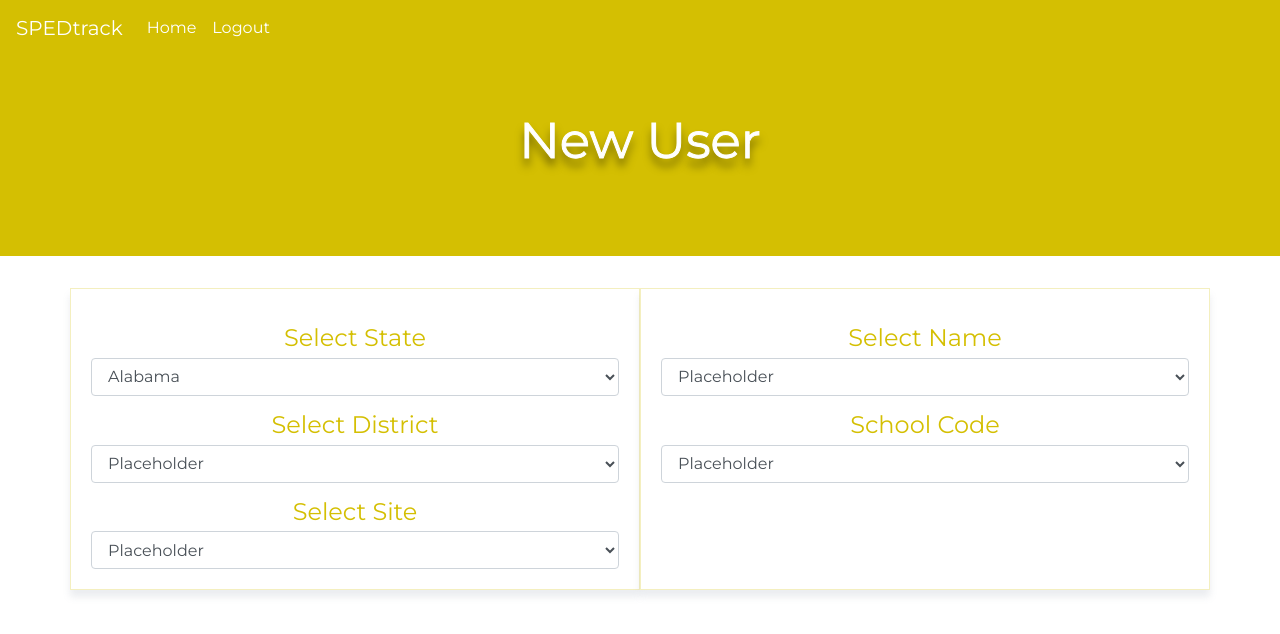
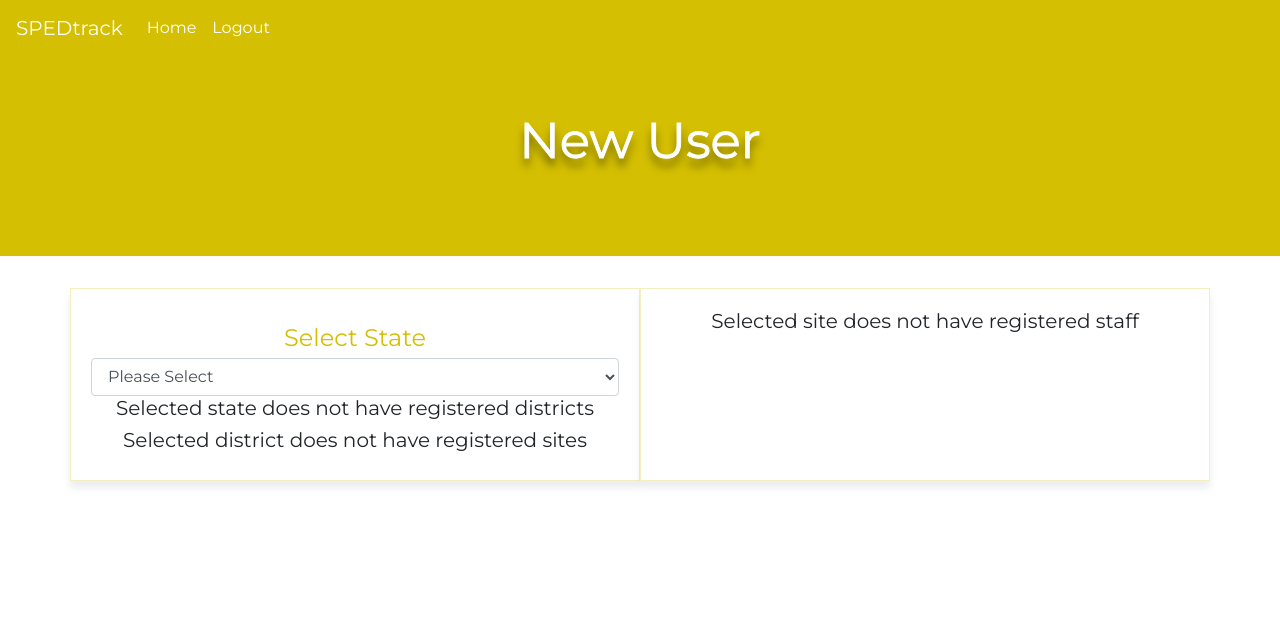
Before and after one commit to rcliffd/spedtrack, a React (Create React App) app: page /NewUser in a window 1280 px wide. Shown: the top 634 px of the page. Built offline with nearby package versions, Linux system fonts and the light colour scheme.

Commit message:
Changes/additions of get routes to State collection in order to populate with related districts

```diff
--- a/controllers/districtsController.js
+++ b/controllers/districtsController.js
@@ -3,7 +3,8 @@
 module.exports = {
     findAll: function(req, res) {
       db.District
-        .find(req.query)
+        .findOne({stateName : req.params.USstate})
+        .populate()
         .then(dbModel => res.json(dbModel))
         .catch(err => res.status(422).json(err));
     },
--- a/controllers/statesController.js
+++ b/controllers/statesController.js
@@ -1,9 +1,10 @@
 const db = require("../models/state");
 
 module.exports = {
-    findAll: function(req, res) {
+    findOne: function(req, res) {
       db.State
-        .find(req.query)
+        .findOne({ stateName : req.params.stateName})
+        .populate("districts")
         .then(dbModel => res.json(dbModel))
         .catch(err => res.status(422).json(err));
     },
--- a/routes/api/districts.js
+++ b/routes/api/districts.js
@@ -1,8 +1,8 @@
 const router = require("express").Router();
 const districtsController = require("../../controllers/districtsController");
 
-// Matches with "/api/states"
-router.route("/")
+// Matches with "/api/districts/:USstate"
+router.route("/:USstate")
   .get(districtsController.findAll);
 
 
--- a/routes/api/states.js
+++ b/routes/api/states.js
@@ -1,9 +1,9 @@
 const router = require("express").Router();
 const statesController = require("../../controllers/statesController");
 
-// Matches with "/api/states"
-router.route("/")
-  .get(statesController.findAll);
+// Matches with "/api/states/:stateName"
+router.route("/:stateName")
+  .get(statesController.findOne);
 
 
 // Matches with "/api/states/:id"
--- /dev/null
+++ b/src/components/NewUser/FormBtn.js
@@ -0,0 +1,11 @@
+import React from "react";
+
+function FormBtn(props) {
+    return (
+        <button {...props} className="btn btn-outline-secondary">
+            {props.children}
+        </button>
+    );
+}
+
+export default FormBtn
--- a/src/components/NewUser/NewUserState.js
+++ b/src/components/NewUser/NewUserState.js
@@ -6,59 +6,60 @@
 
             <div>
             <h4>Select State</h4>
-                        <select className="form-control" name="selectState" onChange={props.handleInputChange}>
+                        <select className="form-control" name="selectState" onChange={props.handleStateClicked}>
 
-                        <option value="AL">Alabama</option>
-                        <option value="AK">Alaska</option>
-                        <option value="AZ">Arizona</option>
-                        <option value="AR">Arkansas</option>
-                        <option value="CA">California</option>
-                        <option value="CO">Colorado</option>
-                        <option value="CT">Connecticut</option>
-                        <option value="DE">Delaware</option>
-                        <option value="DC">District Of Columbia</option>
-                        <option value="FL">Florida</option>
-                        <option value="GA">Georgia</option>
-                        <option value="HI">Hawaii</option>
-                        <option value="ID">Idaho</option>
-                        <option value="IL">Illinois</option>
-                        <option value="IN">Indiana</option>
-                        <option value="IA">Iowa</option>
-                        <option value="KS">Kansas</option>
-                        <option value="KY">Kentucky</option>
-                        <option value="LA">Louisiana</option>
-                        <option value="ME">Maine</option>
-                        <option value="MD">Maryland</option>
-                        <option value="MA">Massachusetts</option>
-                        <option value="MI">Michigan</option>
-                        <option value="MN">Minnesota</option>
-                        <option value="MS">Mississippi</option>
-                        <option value="MO">Missouri</option>
-                        <option value="MT">Montana</option>
-                        <option value="NE">Nebraska</option>
-                        <option value="NV">Nevada</option>
-                        <option value="NH">New Hampshire</option>
-                        <option value="NJ">New Jersey</option>
-                        <option value="NM">New Mexico</option>
-                        <option value="NY">New York</option>
-                        <option value="NC">North Carolina</option>
-                        <option value="ND">North Dakota</option>
-                        <option value="OH">Ohio</option>
-                        <option value="OK">Oklahoma</option>
-                        <option value="OR">Oregon</option>
-                        <option value="PA">Pennsylvania</option>
-                        <option value="RI">Rhode Island</option>
-                        <option value="SC">South Carolina</option>
-                        <option value="SD">South Dakota</option>
-                        <option value="TN">Tennessee</option>
-                        <option value="TX">Texas</option>
-                        <option value="UT">Utah</option>
-                        <option value="VT">Vermont</option>
-                        <option value="VA">Virginia</option>
-                        <option value="WA">Washington</option>
-                        <option value="WV">West Virginia</option>
-                        <option value="WI">Wisconsin</option>
-                        <option value="WY">Wyoming</option>
+                            <option value="Blank">Please Select</option>
+                            <option value="Alabama">Alabama</option>
+                            <option value="Alaska">Alaska</option>
+                            <option value="Arizona">Arizona</option>
+                            <option value="Arkansas">Arkansas</option>
+                            <option value="California">California</option>
+                            <option value="Colorado">Colorado</option>
+                            <option value="Connecticut">Connecticut</option>
+                            <option value="Delaware">Delaware</option>
+                            <option value="District Of Columbia">District Of Columbia</option>
+                            <option value="Florida">Florida</option>
+                            <option value="Georgia">Georgia</option>
+                            <option value="Hawaii">Hawaii</option>
+                            <option value="Idaho">Idaho</option>
+                            <option value="Illinois">Illinois</option>
+                            <option value="Indiana">Indiana</option>
+                            <option value="Iowa">Iowa</option>
+                            <option value="Kansas">Kansas</option>
+                            <option value="Kentucky">Kentucky</option>
+                            <option value="Louisiana">Louisiana</option>
+                            <option value="Maine">Maine</option>
+                            <option value="Maryland">Maryland</option>
+                            <option value="Massachusetts">Massachusetts</option>
+                            <option value="Michigan">Michigan</option>
+                            <option value="Minnesota">Minnesota</option>
+                            <option value="Mississippi">Mississippi</option>
+                            <option value="Missouri">Missouri</option>
+                            <option value="Montana">Montana</option>
+                            <option value="Nebraska">Nebraska</option>
+                            <option value="Nevada">Nevada</option>
+                            <option value="New Hampshire">New Hampshire</option>
+                            <option value="New Jersey">New Jersey</option>
+                            <option value="New Mexico">New Mexico</option>
+                            <option value="New York">New York</option>
+                            <option value="North Carolina">North Carolina</option>
+                            <option value="North Dakota">North Dakota</option>
+                            <option value="Ohio">Ohio</option>
+                            <option value="Oklahoma">Oklahoma</option>
+                            <option value="Oregon">Oregon</option>
+                            <option value="Pennsylvania">Pennsylvania</option>
+                            <option value="Rhode Island">Rhode Island</option>
+                            <option value="South Carolina">South Carolina</option>
+                            <option value="South Dakota">South Dakota</option>
+                            <option value="Tennessee">Tennessee</option>
+                            <option value="Texas">Texas</option>
+                            <option value="Utah">Utah</option>
+                            <option value="Vermont">Vermont</option>
+                            <option value="Virginia">Virginia</option>
+                            <option value="Washington">Washington</option>
+                            <option value="West Virginia">West Virginia</option>
+                            <option value="Wisconsin">Wisconsin</option>
+                            <option value="Wyoming">Wyoming</option>
                     </select>
                     </div>
 
--- a/src/components/NewUser/SchoolCode.js
+++ b/src/components/NewUser/SchoolCode.js
@@ -6,17 +6,7 @@
 
             <div>
             <h4>School Code</h4>
-                <select className="form-control" name="schoolCode" onChange={props.handleInputChange}>
-
-                <option value="1">Placeholder</option>
-                <option value="2">Placeholder</option>
-                <option value="3">Placeholder</option>
-                <option value="4">Placeholder</option>
-                <option value="5">Placeholder</option>
-                <option value="6">Placeholder</option>
-
-
-                </select>
+                <input className="form-control" name="schoolCode" type="text" onChange={props.handleInputChange}></input>
             </div>
 
 
--- a/src/pages/NewUser.js
+++ b/src/pages/NewUser.js
@@ -5,11 +5,29 @@
 import NewUserSite from "../components/NewUser/NewUserSite"
 import NewUserName from "../components/NewUser/NewUserName"
 import SchoolCode from "../components/NewUser/SchoolCode"
+import FormBtn from "../components/NewUser/FormBtn"
+import API from "../utils/API";
 
 
 
 class NewUser extends React.Component {
+    state = {
+        districts: [],
+        sites: [],
+        teachers: [],
+        teacherClicked: false,
+        schoolCode: "",
+        codeMatch: false
+    }
 
+   handleStateClicked=event=> {
+       const USstate = event.target.value
+       API.getStateDistricts(USstate)
+       .then(res => this.setState({ districts: res.data }, function() {
+           console.log(this.state)
+       }))
+       .catch(err => console.log(err))
+   }
 
 
    render() {
@@ -21,14 +39,34 @@
                 <div className="container">
                     <div className="row">
                         <div className="col-md-6 card">
-                        <NewUserState></NewUserState>
-                        <NewUserDistrict></NewUserDistrict>
-                        <NewUserSite></NewUserSite>
+                        <NewUserState handleStateClicked={this.handleStateClicked}></NewUserState>
+                        {this.state.districts.length ? (
+                            <NewUserDistrict></NewUserDistrict>
+                        ) : (
+                            <h5>Selected state does not have registered districts</h5>
+                        )}
+                        {this.state.sites.length ? (
+                            <NewUserSite></NewUserSite>
+                        ) : (
+                            <h5>Selected district does not have registered sites</h5>
+                        )}
                         </div>
 
                         <div className="col-md-6 card">
+                        {this.state.districts.length ? (
                         <NewUserName></NewUserName>
+                        ) : (
+                            <h5>Selected site does not have registered staff</h5>
+                        )}
+                        {this.state.teacherClicked ? (
+                        <div>
                         <SchoolCode></SchoolCode>
+                        <FormBtn id="Submit" onClick={this.runCheckCode}>Submit</FormBtn>
+                        </div>
+                        ) : (
+                            <h5> </h5>
+                        )}
+
                         </div>
                     </div>
 
--- a/src/utils/API.js
+++ b/src/utils/API.js
@@ -1,6 +1,9 @@
 import axios from "axios";
 
 export default {
+  getStateDistricts: function(stateName) {
+    return axios.get("/api/states/" + stateName)
+  },
   getStudents: function(data) {
     return axios.get("/api/students")
   },
```
Also changed, not shown: src/pages/SPED.js (+0 -19 lines).
